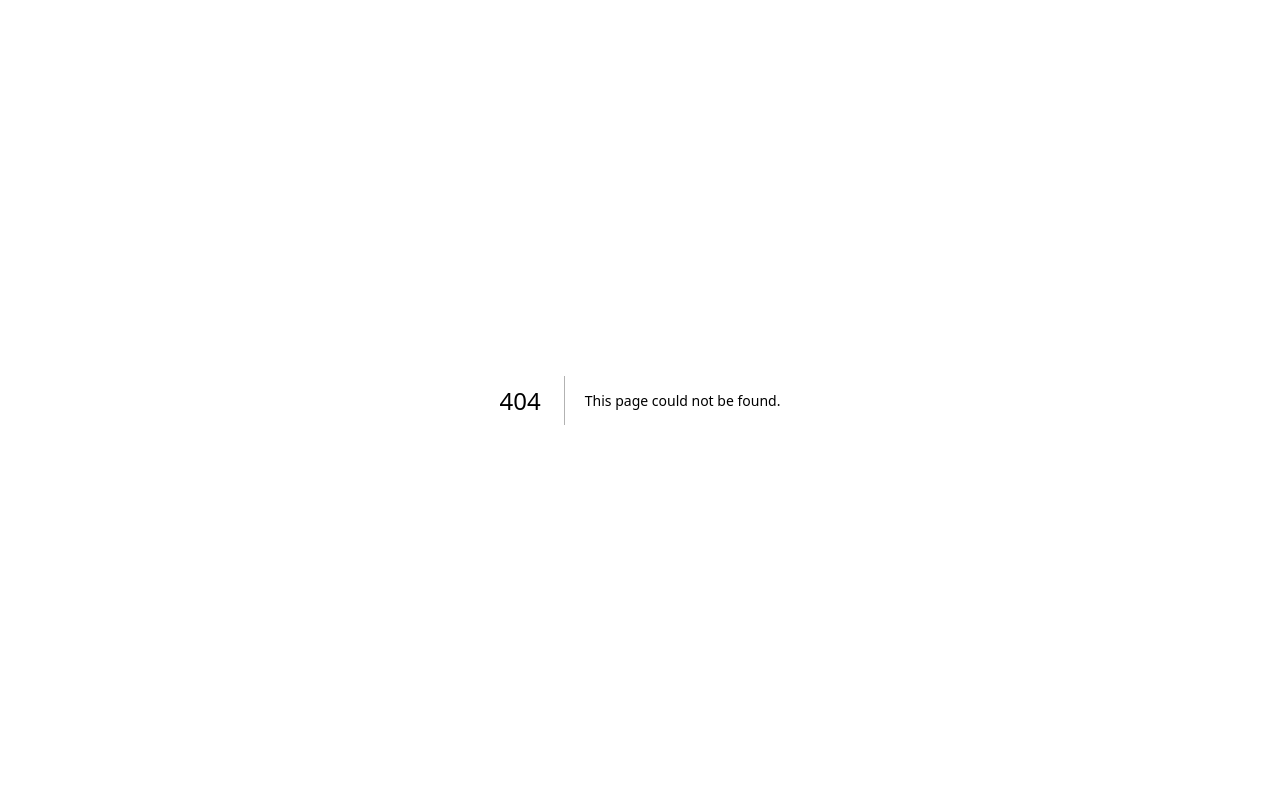
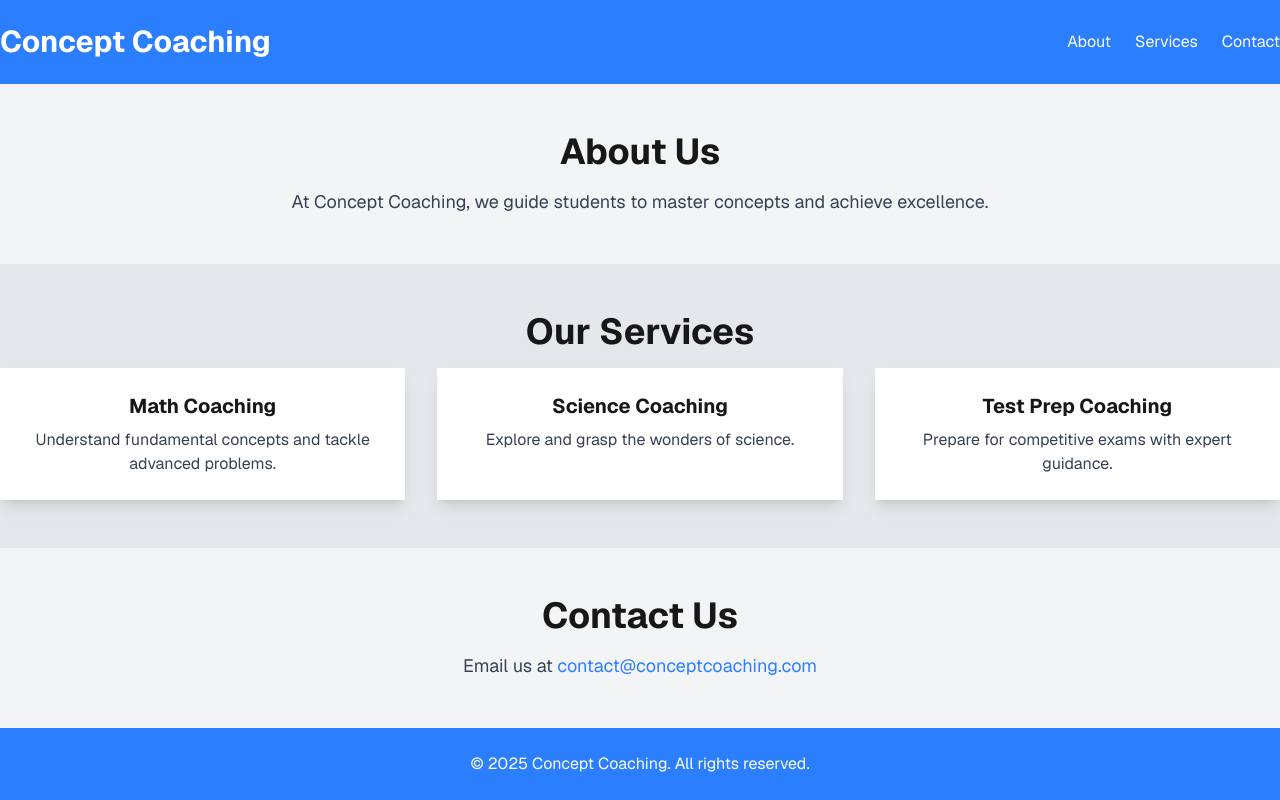
Before and after one commit to MrSidSir/conceptcoachingboucher, a Next.js app: page /practice in a window 1280 px wide. Before the commit this address had no page. Built offline with nearby package versions, Linux system fonts and the light colour scheme.

Commit message:
added new button for practice page

```diff
--- a/app/conceptcoachingsyllbus/page.tsx
+++ /dev/null
@@ -1,24 +0,0 @@
-"use client";
-import React from "react";
-import Button from "@/components/button1";
-import Boucherbutton from "@/components/homePageButton";
-
-const page = () => {
-  return (
-    <div>
-      {" "}
-      This page is about tutor
-      <h1> I am mr sid sir ,</h1>
-      <p> I have done master in chemistry </p>
-      <button> ok </button>
-      {/* <Button /> */}
-      <br />
-      <div className=" border-2 border-red-950 p-10">
-        {" "}
-        <Boucherbutton />
-      </div>
-    </div>
-  );
-};
-
-export default page;
--- a/app/page.tsx
+++ b/app/page.tsx
@@ -4,6 +4,7 @@ import Image from "next/image";
 import irshad from "../public/PHOTO IRSHAD.jpg";
 import Button from "@/components/button1";
 import Header from "@/components/Header";
+
 export default function Home() {
   const router = useRouter();
   return (
@@ -103,6 +104,10 @@ export default function Home() {
           </div>
           <button>
             {" "}
+            <search> conceptcoachingsyllbus </search>{" "}
+          </button>
+          <button>
+            {" "}
             <search> ok </search>{" "}
           </button>
         </div>
--- /dev/null
+++ b/app/practice/page.tsx
@@ -0,0 +1,92 @@
+import React from "react";
+
+type Props = {};
+
+const Practice = (props: Props) => {
+  return (
+    <div className="bg-gray-100 min-h-screen font-sans">
+      <header className="bg-blue-500 text-white py-6">
+        <div className="container mx-auto flex justify-between items-center">
+          <h1 className="text-3xl font-bold">Concept Coaching</h1>
+          <nav>
+            <ul className="flex space-x-6">
+              <li>
+                <a href="#about" className="hover:underline">
+                  About
+                </a>
+              </li>
+              <li>
+                <a href="#services" className="hover:underline">
+                  Services
+                </a>
+              </li>
+              <li>
+                <a href="#contact" className="hover:underline">
+                  Contact
+                </a>
+              </li>
+            </ul>
+          </nav>
+        </div>
+      </header>
+
+      <section id="about" className="py-12">
+        <div className="container mx-auto text-center">
+          <h2 className="text-4xl font-bold mb-4">About Us</h2>
+          <p className="text-lg text-gray-700">
+            At Concept Coaching, we guide students to master concepts and
+            achieve excellence.
+          </p>
+        </div>
+      </section>
+
+      <section id="services" className="py-12 bg-gray-200">
+        <div className="container mx-auto text-center">
+          <h2 className="text-4xl font-bold mb-4">Our Services</h2>
+          <div className="grid grid-cols-1 md:grid-cols-3 gap-8">
+            <div className="bg-white p-6 shadow-lg">
+              <h3 className="text-xl font-bold mb-2">Math Coaching</h3>
+              <p className="text-gray-700">
+                Understand fundamental concepts and tackle advanced problems.
+              </p>
+            </div>
+            <div className="bg-white p-6 shadow-lg">
+              <h3 className="text-xl font-bold mb-2">Science Coaching</h3>
+              <p className="text-gray-700">
+                Explore and grasp the wonders of science.
+              </p>
+            </div>
+            <div className="bg-white p-6 shadow-lg">
+              <h3 className="text-xl font-bold mb-2">Test Prep Coaching</h3>
+              <p className="text-gray-700">
+                Prepare for competitive exams with expert guidance.
+              </p>
+            </div>
+          </div>
+        </div>
+      </section>
+
+      <section id="contact" className="py-12">
+        <div className="container mx-auto text-center">
+          <h2 className="text-4xl font-bold mb-4">Contact Us</h2>
+          <p className="text-lg text-gray-700">
+            Email us at{" "}
+            <a
+              href="mailto:contact@conceptcoaching.com"
+              className="text-blue-500 hover:underline"
+            >
+              contact@conceptcoaching.com
+            </a>
+          </p>
+        </div>
+      </section>
+
+      <footer className="bg-blue-500 text-white py-6">
+        <div className="container mx-auto text-center">
+          <p>&copy; 2025 Concept Coaching. All rights reserved.</p>
+        </div>
+      </footer>
+    </div>
+  );
+};
+export default Practice;
--- a/components/button1.tsx
+++ b/components/button1.tsx
@@ -50,12 +50,20 @@ const Button = (props: Props) => {
           click{""}
         </button>
         <button
-          className="bg-amber-950 bg-rose-600 text-yellow-400 p-10 rounded-[20%]  "
+          className="bg-amber-950 bg-rose-600 text-yellow-400 p-10 rounded-[20%] hover:bg-slate-950 "
           type="button"
           onClick={() => router.push("/conceptcoachingteam")}
         >
           {" "}
           Enroll{" "}
+        </button>
+        <button
+          className="bg-fuchsia-600 border-indigo-800 text-shadow-lime-300 p-10 rounded-[30%] hover:bg-emerald-500 "
+          type="button"
+          onClick={() => router.push("/practice")}
+        >
+          {" "}
+          practicepage{" "}
         </button>
       </div>
     </div>
```
